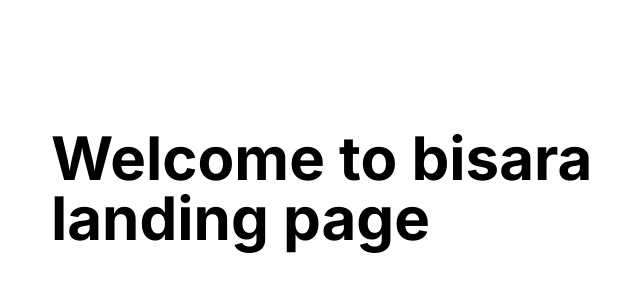
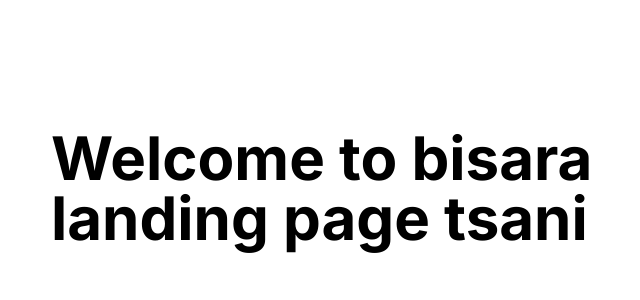
Before and after one commit to Gaks3/bisara-web, a Next.js app: page / in a window 1280 px wide. Shown: the top 300 px of the page, without its empty margins (269-909 px from the left). Built offline with nearby package versions, Linux system fonts and the light colour scheme.

Commit message:
firts commit sani

```diff
--- a/src/app/page.tsx
+++ b/src/app/page.tsx
@@ -5,7 +5,7 @@ export default function Home() {
     <div className="flex flex-col flex-1 items-center justify-center bg-zinc-50 font-sans dark:bg-black">
       <main className="flex flex-1 w-full max-w-3xl flex-col items-center justify-between py-32 px-16 bg-white dark:bg-black sm:items-start">
         <h1 className="text-5xl font-bold text-black dark:text-white sm:text-6xl">
-          Welcome to bisara landing page
+          Welcome to bisara landing page tsani
           </h1>
       </main>
     </div>
```
